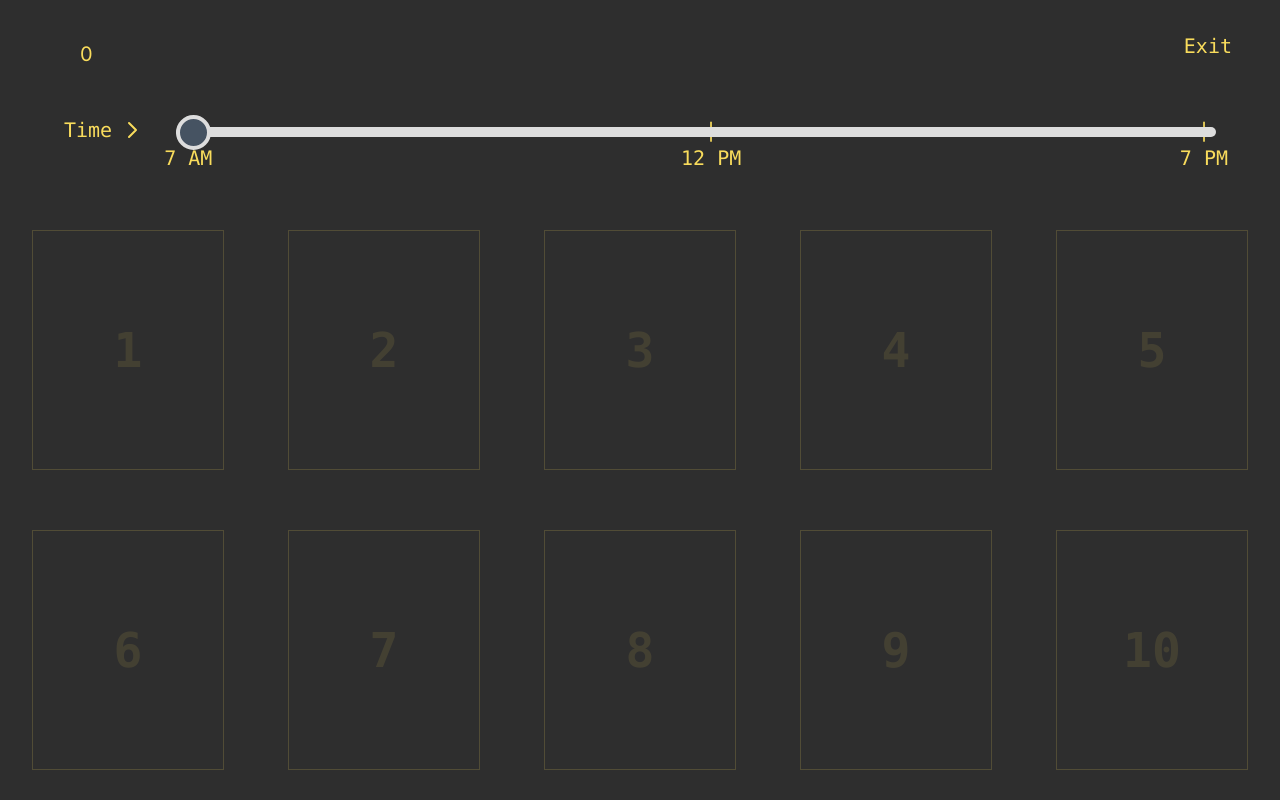
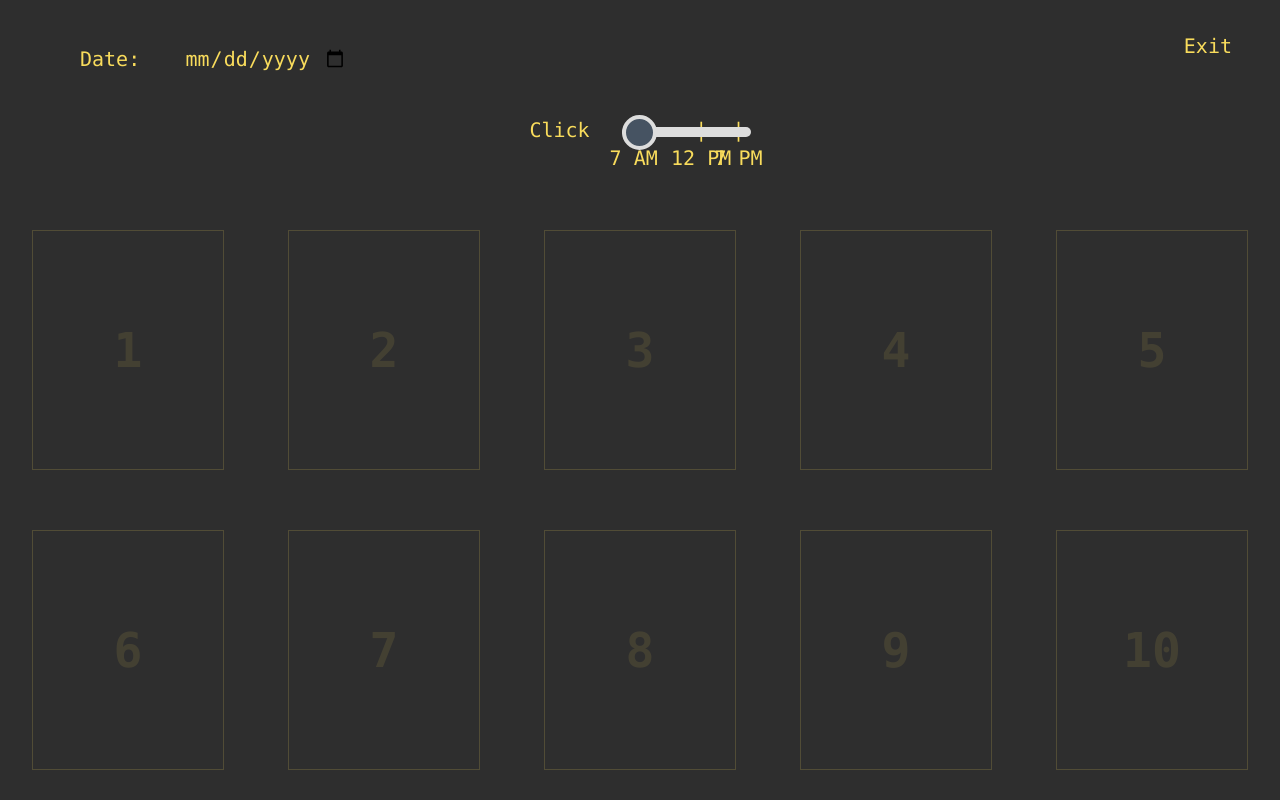
Before and after one commit to pearcebasmanm/ConUHacks-VIII, a Next.js app in the folder tire-change-shop/: page / in a window 1280 px wide. Both pictures are taken after a click on the button "Start Simulation". Built offline with nearby package versions, Linux system fonts and the light colour scheme.

Commit message:
Sorta good

```diff
--- a/tire-change-shop/app/components/simulation.tsx
+++ b/tire-change-shop/app/components/simulation.tsx
@@ -46,17 +46,22 @@ export default function Simulation() {
                 Exit
             </motion.button>
 
-            <div className={"top-10 left-20 absolute time-value"}>{time}</div>
+            <div className={"top-5 left-20 absolute date-picker"}>
+                <div className={"font-mono text-[#F9DC5C] font-lg py-4 pr-8 flex items-center"}>
+                    <div className={"mr-4"}>Date:</div>
+                    <input
+                        type="date"
+                        className={"form-input cursor-pointer bg-transparent px-4 py-2 border border-gray-300 rounded-md focus:outline-none focus:ring focus:border-blue-300 transition duration-300 bg-opacity-0"}
+                    />
+                </div>
+            </div>
 
             <div className={"slider-container fixed top-20 flex justify-center items-center font-mono"}>
                 <div
                     className={"font-mono text-[#F9DC5C] font-lg py-4 pr-8 flex items-center cursor-pointer"}
                     onClick={e => { setIsPlaying(!isPlaying) } }
                     >
-                    Time
-                    <svg xmlns="http://www.w3.org/2000/svg" className="h-6 w-6 ml-2" fill="none" viewBox="0 0 24 24" stroke="#F9DC5C">
-                        <path strokeLinecap="round" strokeLinejoin="round" strokeWidth={2} d="M9 5l7 7-7 7" />
-                    </svg>
+                        Click
                 </div>
                 <div className={"w-full relative"}>
                     <div className={"absolute time-indicator first"}>|<br></br>7 AM</div>
@@ -66,7 +71,6 @@ export default function Simulation() {
                         type="range"
                         min="0"
                         max="1000"
-                        defaultValue="0"
                         className="slider w-full"
                         value={time}
                         readOnly
--- a/tire-change-shop/app/globals.css
+++ b/tire-change-shop/app/globals.css
@@ -2,50 +2,9 @@
 @tailwind components;
 @tailwind utilities;
 
-/* :root {
-  --foreground-rgb: 0, 0, 0;
-  --background-start-rgb: 214, 219, 220;
-  --background-end-rgb: 255, 255, 255;
-}
-
-@media (prefers-color-scheme: dark) {
-  :root {
-    --foreground-rgb: 255, 255, 255;
-    --background-start-rgb: 0, 0, 0;
-    --background-end-rgb: 0, 0, 0;
-  }
-} */
-
-body {
-  /* color: rgb(var(--foreground-rgb));
-  background: linear-gradient(
-      to bottom,
-      transparent,
-      rgb(var(--background-end-rgb))
-    )
-    rgb(var(--background-start-rgb)); */
-    height: 100%;
-    background: #465362;
-}
-
-/* @layer utilities {
-  .text-balance {
-    text-wrap: balance;
-  }
-} */
-
-[type="date"] {
-  background:#fff url(https://cdn1.iconfinder.com/data/icons/cc_mono_icon_set/blacks/16x16/calendar_2.png)  97% 50% no-repeat ;
-}
-[type="date"]::-webkit-inner-spin-button {
-  display: none;
-}
-[type="date"]::-webkit-calendar-picker-indicator {
-  opacity: 0;
-}
-
 /* custom styles */
 body {
+  height: 100%;
   padding: 4em;
   background: #465362;
   overflow: hidden;
@@ -142,3 +101,12 @@ body {
   justify-content: center;
   opacity: 0.1;
 }
+
+[type="date"] {
+  background: transparent;
+  border: none;
+  outline: none;
+  text-align: center;
+  cursor: pointer;
+  width: 100%;
+}
```
